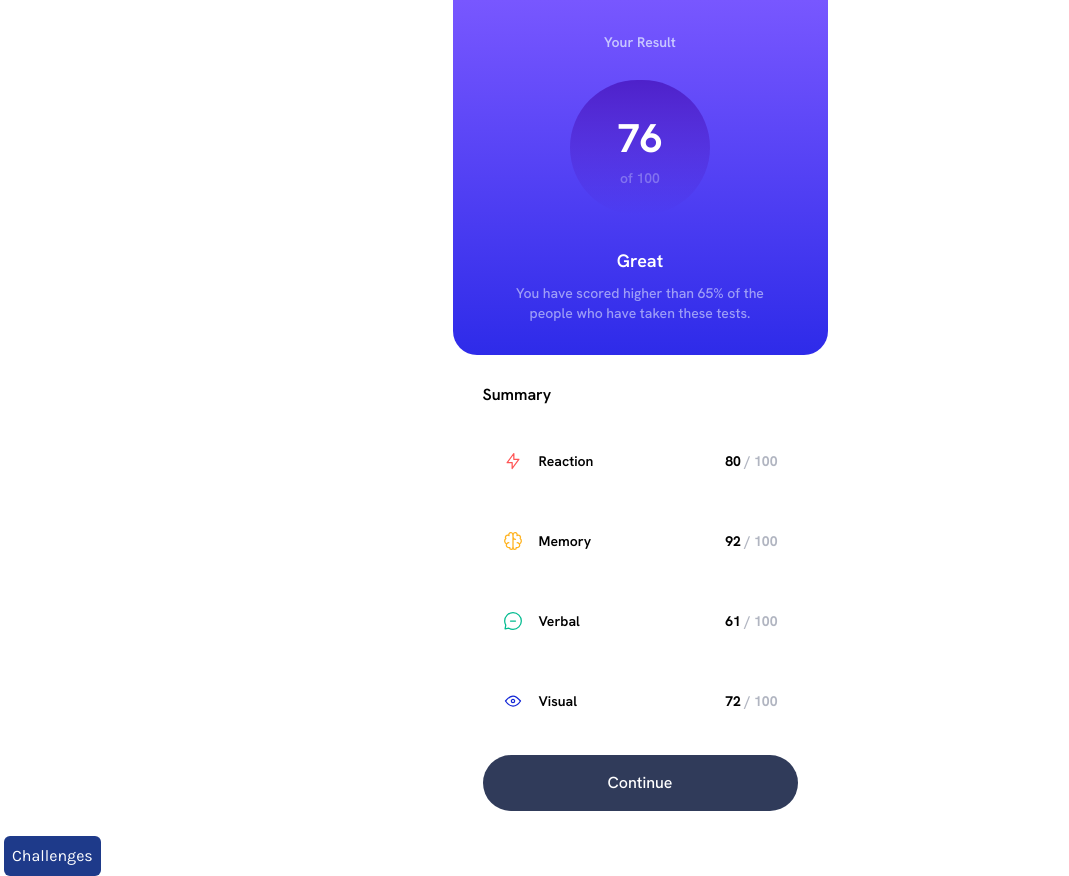
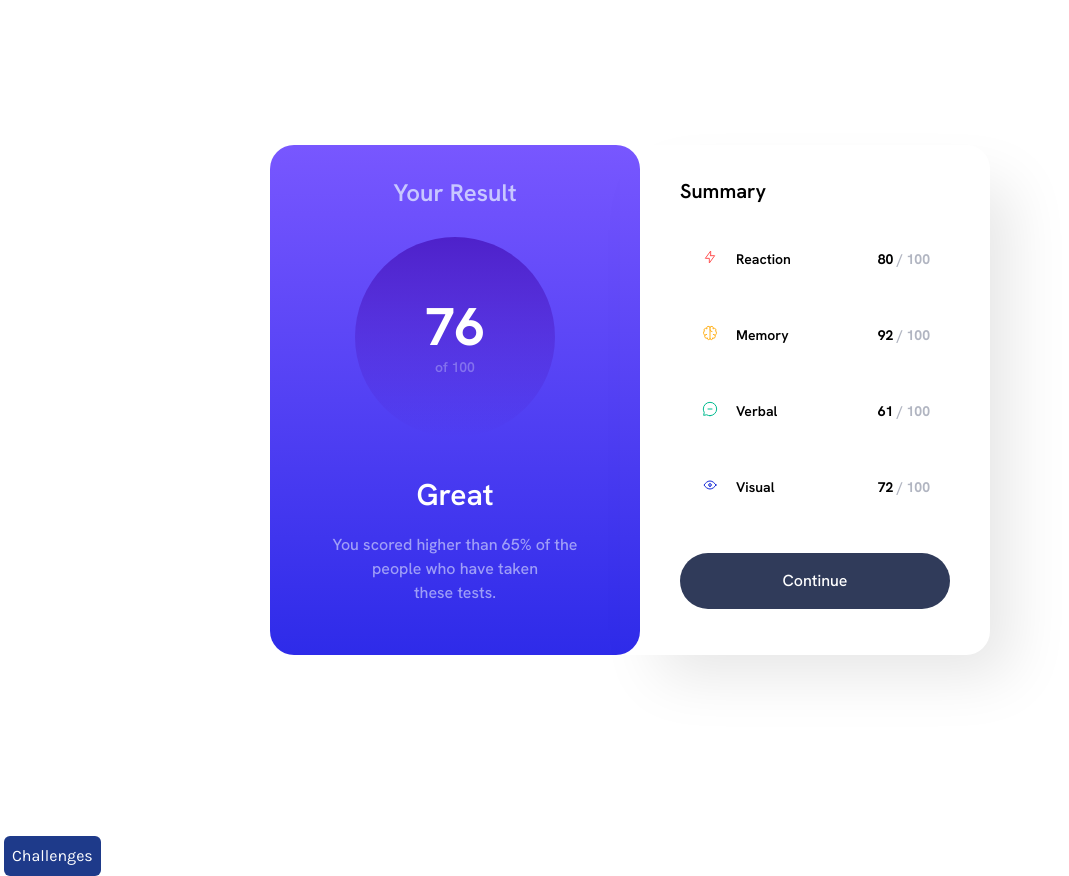
Before and after one commit to WSGokou/frontend_mentor_challenges, a Next.js app: page /challenges/results-summary in a window 1280 px wide. Shown: the whole page, without its empty margins (0-1069 px from the left). Built offline with nearby package versions, Linux system fonts and the light colour scheme.

Commit message:
Desktop styling added to results summary

```diff
--- a/src/app/challenges/results-summary/page.tsx
+++ b/src/app/challenges/results-summary/page.tsx
@@ -12,36 +12,42 @@ const ResultsSummaryPage = () => {
 
   return (
     <div
-      className={`${hanken.className} h-screen w-screen flex flex-col items-center text-sm`}
+      className={`${hanken.className} h-screen w-screen flex flex-col items-center md:justify-center text-sm`}
     >
       {/* Component container */}
-      <div className="w-[375px] flex flex-col items-center">
+      <div className="w-[375px] md:h-[510px] md:w-[740px] flex flex-col md:flex-row items-center ">
         {/* Results containers */}
         <div
-          className={`h-[355px] w-full p-8 mb-7 rounded-b-3xl bg-gradient-to-b from-[#7857ff] to-[#2e2be9] flex flex-col items-center text-white text-center`}
+          className={`h-[355px] md:h-full w-full md:w-1/2 p-8 rounded-b-3xl md:rounded-3xl bg-gradient-to-b from-[#7857ff] to-[#2e2be9] flex flex-col items-center text-white text-center`}
         >
-          <h1 className="text-sm text-[#c8c7ff] font-semibold mb-7">
+          <h1 className="text-sm md:text-2xl text-[#c8c7ff] font-semibold mb-7">
             Your Result
           </h1>
           {/* Score circle */}
-          <div className="h-[140px] w-[140px] mb-8 rounded-full bg-gradient-to-b from-[#4e21ca] to-[#2421ca00] flex flex-col items-center justify-center">
-            <p className="text-[40px] font-bold my-5">{result}</p>
+          <div className="h-[140px] w-[140px] md:h-[200px] md:w-[200px] mb-8 md:mb-10 rounded-full bg-gradient-to-b from-[#4e21ca] to-[#2421ca00] flex flex-col items-center justify-center">
+            <p className="text-[40px] md:text-[53px] font-bold my-5">
+              {result}
+            </p>
             <p className="text-[#ebf1ff50] font-semibold">of 100</p>
           </div>
-          <p className="text-lg font-semibold mb-2">Great</p>
-          <p className="text-[#ebf1ff90] font-medium">
-            You have scored higher than 65% of the <br /> people who have taken
-            these tests.
+          <p className="text-lg md:text-3xl font-semibold mb-2 md:mb-5">
+            Great
+          </p>
+          <p className="text-[#ebf1ff90] md:text-base font-medium">
+            You scored higher than 65% of the <br /> people who have taken
+            <br className="hidden md:block" /> these tests.
           </p>
         </div>
         {/* Summary container */}
-        <div className="w-[315px] flex flex-col items-center">
-          <h1 className="self-start mb-6 text-base font-semibold">Summary</h1>
-          <div className="flex flex-col w-full gap-5 mb-6">
+        <div className="w-[315px] md:h-full md:w-1/2 pt-7 md:py-8 md:pl-[60px] md:pr-10 md:-ml-5 flex flex-col items-center md:rounded-r-3xl md:shadow-[30px_30px_60px_-10px_rgba(0,0,0,0.1)]">
+          <h1 className="self-start mb-6 text-base md:text-xl font-semibold">
+            Summary
+          </h1>
+          <div className="flex flex-col w-full gap-5 mb-6 md:mb-10">
             {data.map((item, idx) => (
               <div
                 key={idx}
-                className={`${item.bgColor} flex flex-row justify-between p-5 rounded-2xl`}
+                className={`${item.bgColor} h-14 flex flex-row justify-between p-5 rounded-2xl`}
               >
                 <div className={`flex flex-row`}>
                   <Image
@@ -63,7 +69,7 @@ const ResultsSummaryPage = () => {
           </div>
           <Link
             href={'/challenges'}
-            className="flex items-center justify-center h-14 w-full rounded-[30px] bg-[#303b5a] text-white text-base font-medium hover:bg-gradient-to-b from-[#7857ff] to-[#2e2be9]"
+            className="flex items-center justify-center self-end h-14 w-full rounded-[30px] bg-[#303b5a] text-white text-base font-medium hover:bg-gradient-to-b from-[#7857ff] to-[#2e2be9]"
           >
             Continue
           </Link>
```
